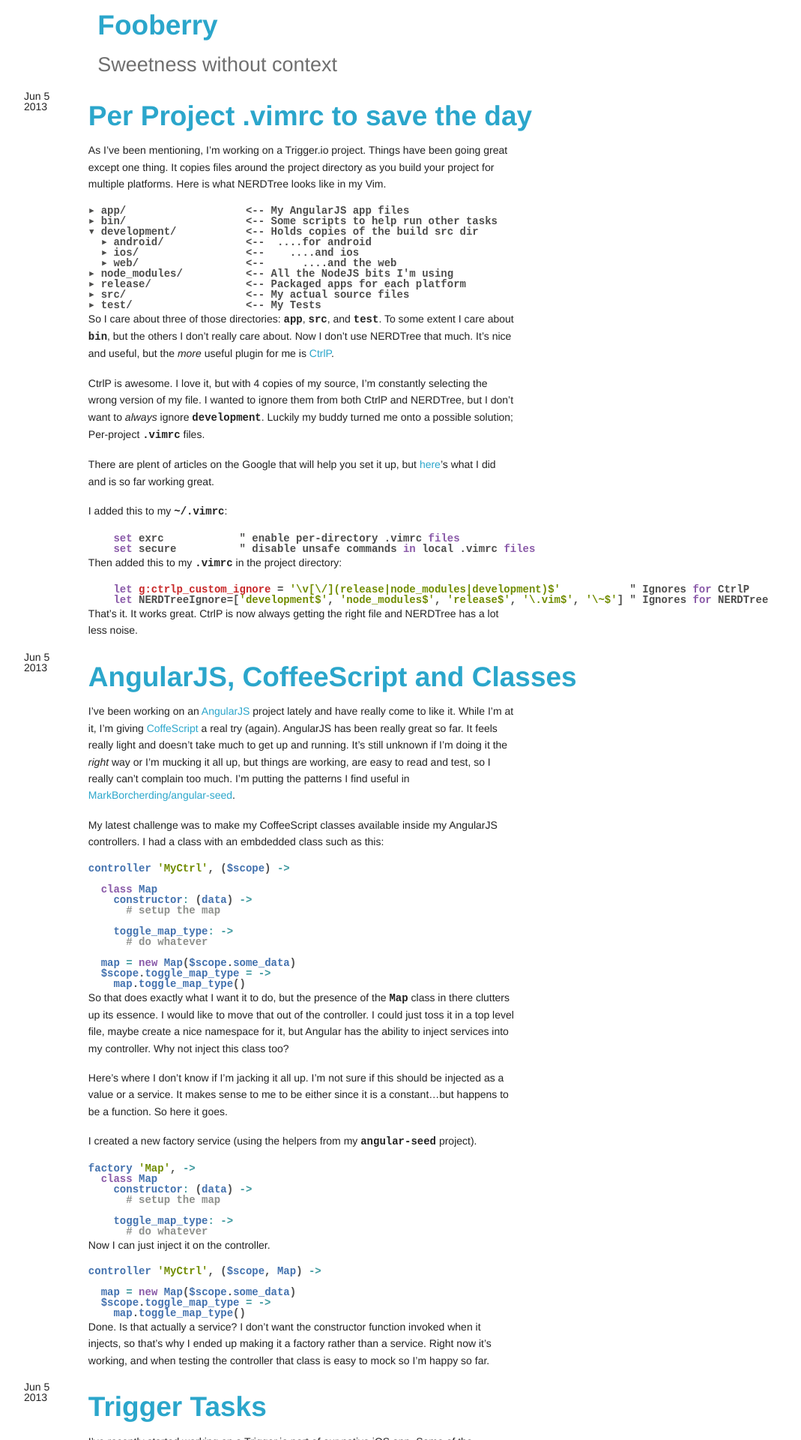
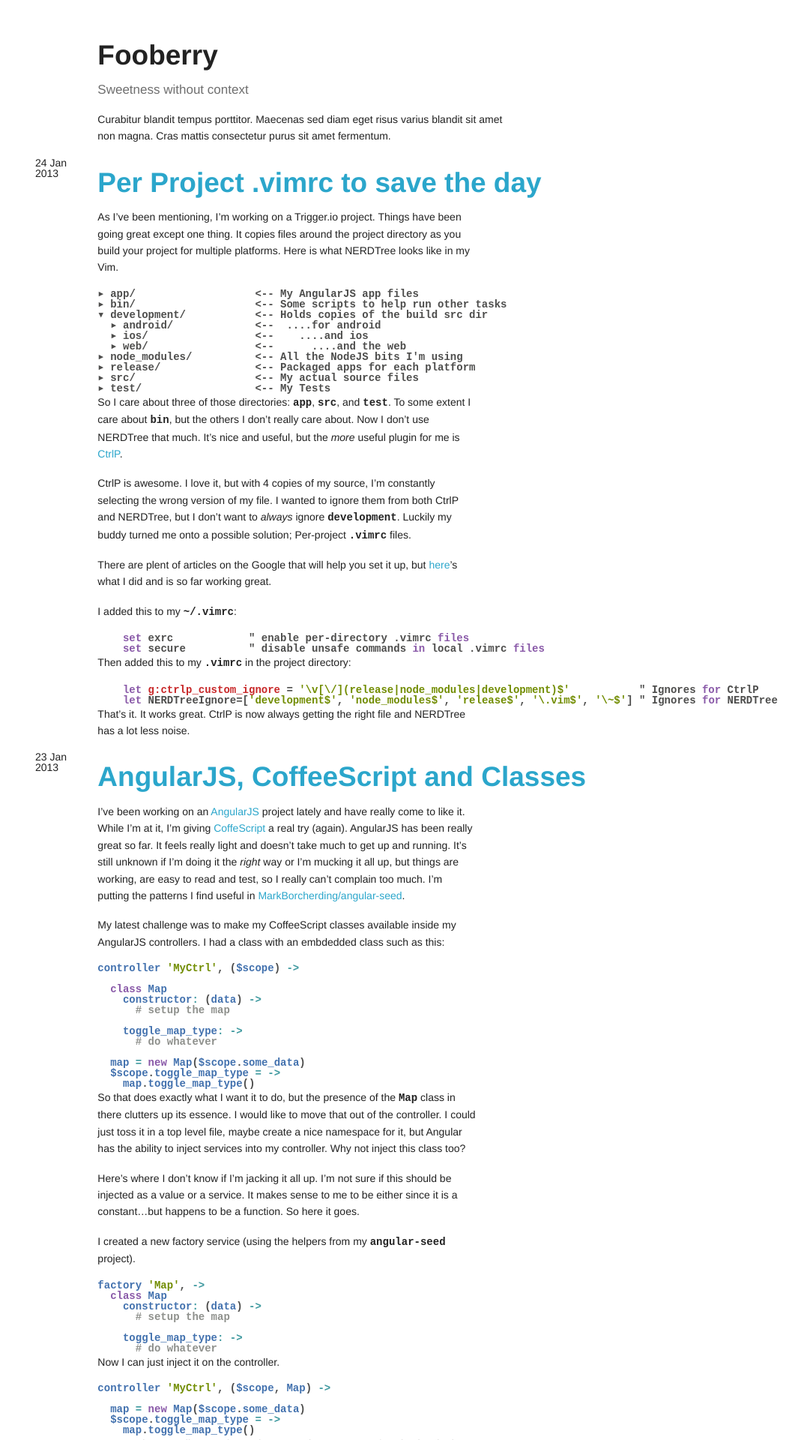
Before and after one commit to MarkBorcherding/markborcherding.github.com, a Jekyll site: the page built from index.html, in a window 1280 px wide. Shown: the top 1920 px of the page at 75% size, without its empty margins (108-1177 px from the left). Built offline with Jekyll 4.4.1, drawn with Linux system fonts in a browser that asks for light colours; Markdown is read by kramdown in place of the engine named in the settings; the list of posts is cut into pages by our own code; some of the changed text lies outside the part shown.

Commit message:
style haeder

```diff
--- a/_includes/header.liquid
+++ b/_includes/header.liquid
@@ -1,8 +1,20 @@
-<header class='row'>
-  <div class="twelve columns offset-by-one">
-    <h2>
-      <a href="/"><span class='foo'>Foo</span><span class='berry'>berry</span></a>
-    </h2>
-    <h3 class='subheader'>Sweetness without context</h3>
+<header class='site-header'>
+  <div class='row'>
+    <div class='one columns sidebar'>
+
+    </div>
+    <div class="eleven columns">
+      <h2>
+        <a href="/"><span class='foo'>Foo</span><span class='berry'>berry</span></a>
+      </h2>
+      <h5 class='subheader'>Sweetness without context</h5>
+    </div>
+  </div>
+  <div class='row'>
+    <div class="seven columns offset-by-one">
+      <p>
+      Curabitur blandit tempus porttitor. Maecenas sed diam eget risus varius blandit sit amet non magna. Cras mattis consectetur purus sit amet fermentum.
+      </p>
+    </div>
   </div>
 </header>
--- a/_includes/index.liquid
+++ b/_includes/index.liquid
@@ -1,4 +1,3 @@
-<section class='row'>
 
 {% assign link_title = true %}
 {% for post in paginator.posts %}
@@ -9,5 +8,3 @@
 <div class='eight columns offset-by-one'>
   {% include pagination.liquid %}
 </div>
-
-</section>
--- a/_includes/post_summary.liquid
+++ b/_includes/post_summary.liquid
@@ -1,17 +1,21 @@
 <article>
   <div class="row">
-    <div class='one columns'>
-      <span class='month'>Jun</span>
-      <span class="day">5</span><br/>
-      <span class="year">2013</span>
+    <div class='one columns sidebar'>
+      <span class='month'>{{ post.date | date: "%d" }}</span>
+      <span class='day'>{{ post.date | date: "%b" }}</span> <br/>
+      <span class='year'>{{ post.date | date: "%Y" }}</span>
     </div>
-    <h2 class='eleven columns'>
-      <a href="{{post.url}}">{{ post.title }}</a>
-    </h2>
-  </div>
-  <div class='row'>
-    <div class='seven columns offset-by-one'>
-      {{ post.content }}
+    <div class='eleven columns'>
+      <div class='row'>
+        <h2 class='twelve columns'>
+          <a href="{{post.url}}">{{ post.title }}</a>
+        </h2>
+      </div>
+      <div class='row'>
+        <div class='seven columns'>
+          {{ post.content }}
+        </div>
+      </div>
     </div>
   </div>
 </article>
--- a/config.rb
+++ b/config.rb
@@ -1,4 +1,5 @@
 # Require any additional compass plugins here.
+require 'zurb-foundation'
 
 # Set this to the root of your project when deployed:
 http_path = "/"
--- /dev/null
+++ b/sass/_header.scss
@@ -0,0 +1,6 @@
+header.site-header{
+  margin-top: 40px;
+
+  a { color: $txtColor; }
+
+}
--- a/sass/app.scss
+++ b/sass/app.scss
@@ -1,3 +1,4 @@
 @import "settings";
 @import "foundation";
 @import "pygments/tomorrow";
+@import "header";
```
Also changed, not shown: Gemfile (+7 -2 lines), Gemfile.lock, css/app.css, 1 other file. Lines whose indentation alone changed are shown as unchanged.
